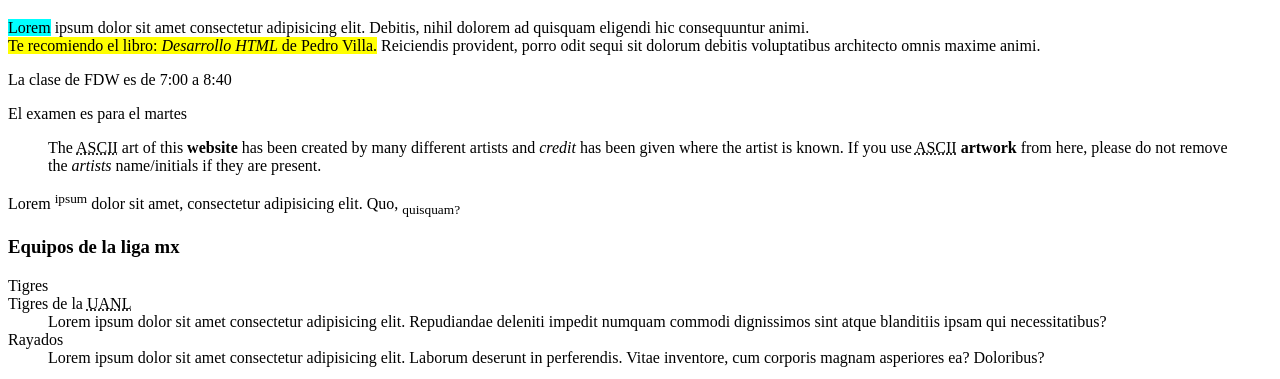
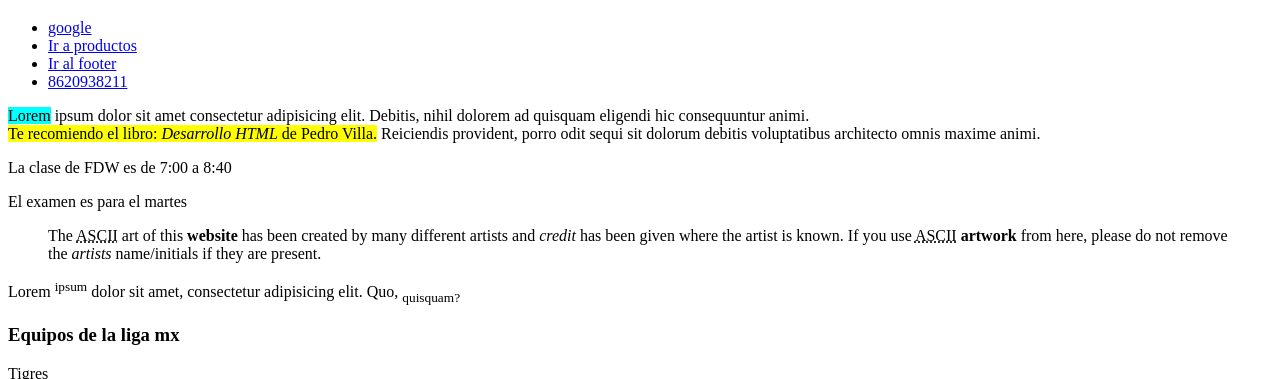
Before and after one commit to RicardLoredo/w52_9_feb, a plain HTML site: page index.html in a window 1280 px wide. Shown: the part 61-440 px from the top of the page. Drawn offline with Linux system fonts and the light colour scheme.

Commit message:
add links

```diff
--- a/index.html
+++ b/index.html
@@ -10,7 +10,26 @@
     <!-- Encabezado -->
     <header>
       <h1>HTML-Elementos de agrupación</h1>
-      <nav></nav>
+      <nav>
+        <ul>
+          <!-- Link normal -->
+          <li>
+            <a href="https://www.google.com">google</a>
+          </li>
+          <!-- Link hacia una pagina dentro de tu sitio -->
+          <li>
+              <a href="productos.html">Ir a productos</a>
+          </li>
+          <!-- Link hacia alguna parte del documento -->
+          <li>
+              <a href="#letras">Ir al footer</a>
+          </li>
+          <!-- Link tel -->
+          <li>
+              <a href="tel:8620938211">8620938211</a>
+          </li>
+        </ul>
+      </nav>
     </header>
     <!-- Contenido -->
     <main>
@@ -27,7 +46,9 @@
           voluptatibus architecto omnis maxime animi.
         </p>
         <p>La clase de FDW es de <time>7:00</time> a <time>8:40</time></p>
-        <p>El examen es para el <time datetime="2022-03-23 09:00">martes</time></p>
+        <p>
+          El examen es para el <time datetime="2022-03-23 09:00">martes</time>
+        </p>
 
         <!-- Bloque para citas -->
         <blockquote cite="https://www.asciiart.eu/">
@@ -116,7 +137,7 @@
       <address>
         <p>Desarrollador: Yo mero</p>
       </address>
-      <small
+      <small id="letras"
         >Lorem ipsum dolor sit amet consectetur adipisicing elit. Maxime minus
         ut accusamus iste eos recusandae! Eos reprehenderit nostrum dignissimos
         similique distinctio tempora nam enim deserunt, quibusdam iusto maxime
```
Also changed, not shown: productos.html (added, +12 -0 lines).
